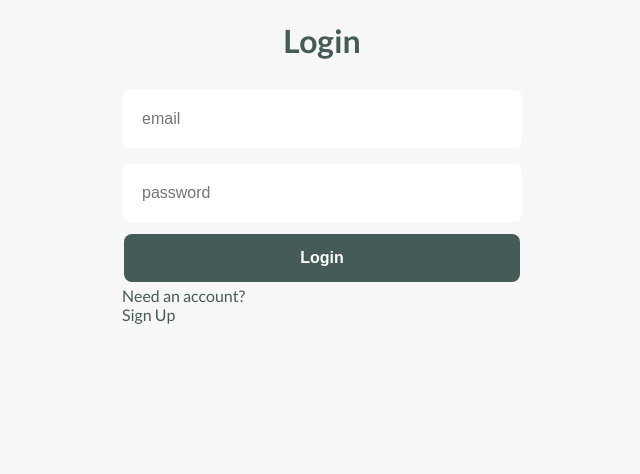
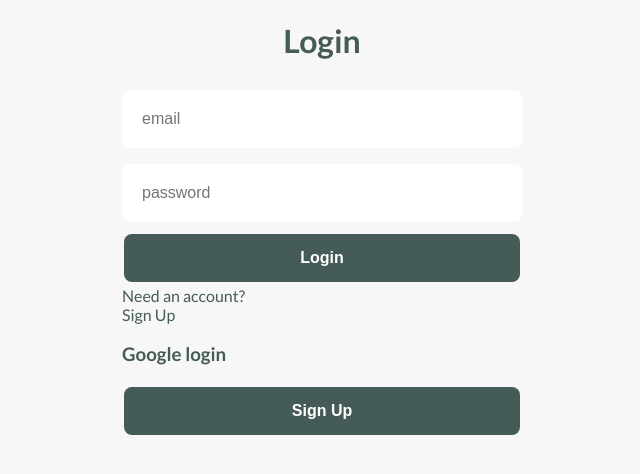
Before and after one commit to lduvnas/plant-app, a React (Create React App) app: page /login in a window 1280 px wide. Shown: the top 474 px of the page, without its empty margins (318-958 px from the left). Built offline with nearby package versions, Linux system fonts and the light colour scheme; no server answers.

Commit message:
Start with google auth

```diff
--- a/src/components/LoginForm/LoginForm.jsx
+++ b/src/components/LoginForm/LoginForm.jsx
@@ -8,7 +8,7 @@ import Input from "../Input";
 const LoginForm = () => {
   const emailRef = useRef();
   const passwordRef = useRef();
-  const { login } = useAuth();
+  const { login, signupWithGoogle, currentUser } = useAuth();
   const [error, setError] = useState("");
   const [loading, setLoading] = useState(false);
   const history = useHistory();
@@ -27,6 +27,21 @@ const LoginForm = () => {
     setLoading(false);
   }
 
+  async function handleOnSubmit(e) {
+    e.preventDefault();
+
+    try {
+      setError("");
+      setLoading(true);
+      await signupWithGoogle();
+      history.push("/");
+    } catch {
+      setError("Failed to sign in");
+    }
+    setLoading(false);
+  }
+
+  console.log(currentUser);
   return (
     <S.Container>
       <h1>Login</h1>
@@ -47,6 +62,10 @@ const LoginForm = () => {
         <Button disabled={loading} type="submit" title="Login" />
         Need an account? <Link to="/signup">Sign Up</Link>
       </S.Form>
+      <S.Form>
+        <h3>Google login</h3>
+        <Button disabled={loading} onClick={handleOnSubmit} title="Sign Up" />
+      </S.Form>
     </S.Container>
   );
 };
--- a/src/components/SignupForm/SignupForm.jsx
+++ b/src/components/SignupForm/SignupForm.jsx
@@ -9,7 +9,7 @@ const SignupForm = () => {
   const emailRef = useRef();
   const passwordRef = useRef();
   const passwordConfirmRef = useRef();
-  const { signup } = useAuth();
+  const { signupWithEmail } = useAuth();
   const [error, setError] = useState("");
   const [loading, setLoading] = useState(false);
   const history = useHistory();
@@ -24,7 +24,7 @@ const SignupForm = () => {
     try {
       setError("");
       setLoading(true);
-      await signup(emailRef.current.value, passwordRef.current.value);
+      await signupWithEmail(emailRef.current.value, passwordRef.current.value);
       history.push("/login");
     } catch {
       setError("Failed to create an account");
--- a/src/contexts/AuthContext.js
+++ b/src/contexts/AuthContext.js
@@ -12,7 +12,9 @@ export function AuthProvider({ children }) {
   const [currentUser, setCurrentUser] = useState();
   const [loading, setLoading] = useState(true);
 
-  function signup(email, password) {
+  // const provider = new firebase.auth.GoogleAuthProvider();
+
+  function signupWithEmail(email, password) {
     return auth.createUserWithEmailAndPassword(email, password).then((cred) => {
       //creates user collection with the users uniq id
       return db.collection("users").doc(cred.user.uid).set({
@@ -20,6 +22,15 @@ export function AuthProvider({ children }) {
       });
     });
   }
+
+  // function signupWithGoogle() {
+  //   return auth.signInWithPopup(provider).then((cred) => {
+  //     //creates user collection with the users uniq id
+  //     return db.collection("users").doc(cred.user.uid).set({
+  //       favorites: [],
+  //     });
+  //   });
+  // }
 
   function login(email, password) {
     return auth.signInWithEmailAndPassword(email, password);
@@ -58,7 +69,8 @@ export function AuthProvider({ children }) {
 
   const value = {
     currentUser,
-    signup,
+    signupWithEmail,
+    // signupWithGoogle,
     login,
     logout,
     addToUserCollection,
```
